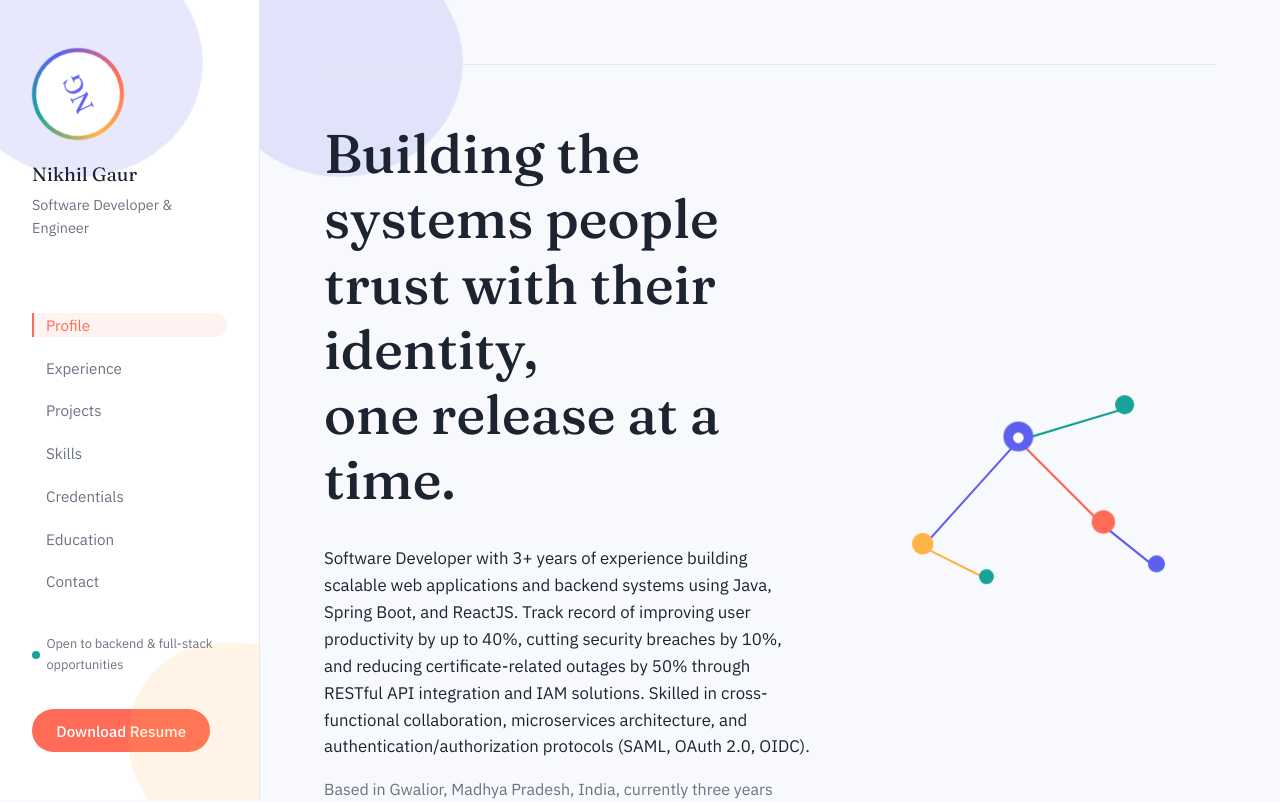
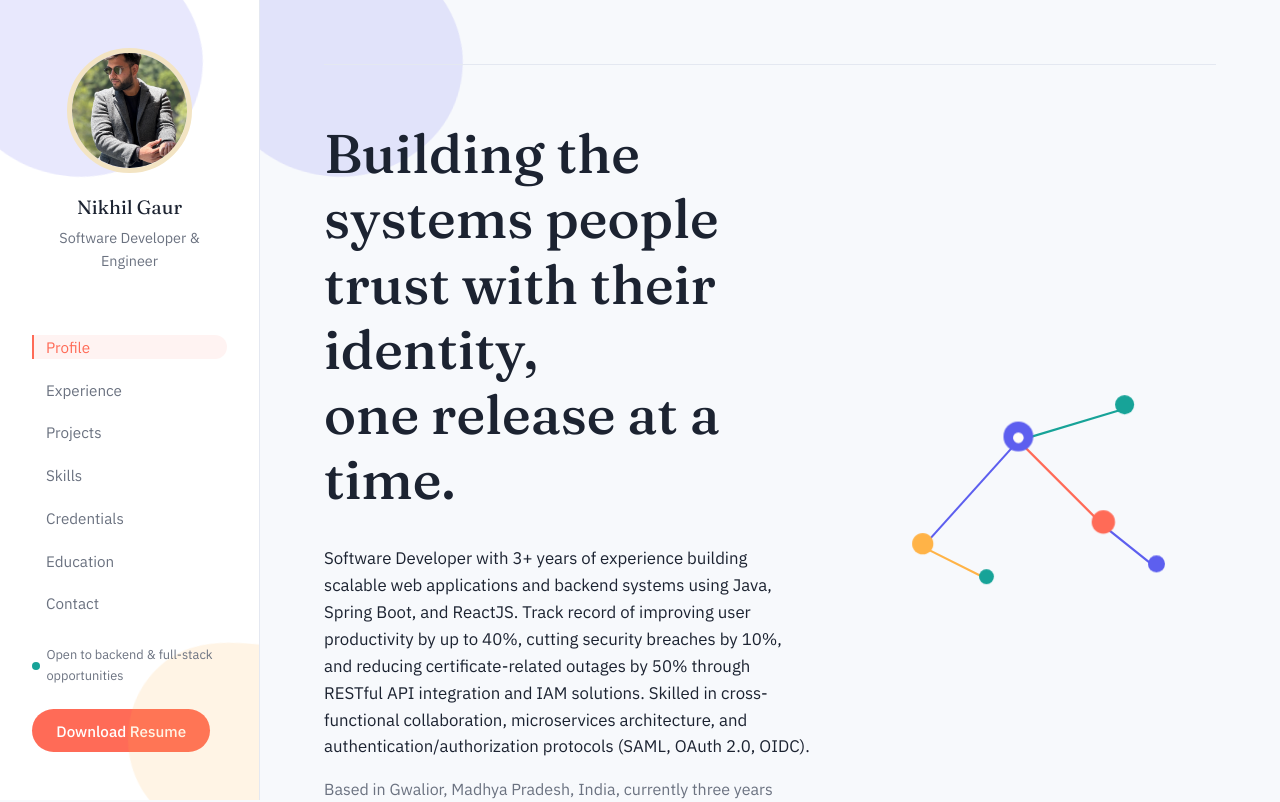
Before and after one commit to nickgaur/nikhil-gaur-portfolio, a React (Vite) app: page / in a window 1280 px wide. Shown: the top 802 px of the page. Built offline with nearby package versions, Linux system fonts and the light colour scheme.

Commit message:
Added skill and profile image

```diff
--- a/src/App.css
+++ b/src/App.css
@@ -216,24 +216,27 @@ button {
 .sidebar-mark {
   position: relative;
   z-index: 1;
-  text-align: left;
+  text-align: center;
 }
 
 .avatar-ring {
-  width: 92px;
-  height: 92px;
+  width: 125px;
+  height: 125px;
   border-radius: 50%;
-  padding: 4px;
+  /* padding: 4px; */
   margin-bottom: 1.2rem;
-  background: conic-gradient(
+  /* background: conic-gradient(
     from 180deg,
     var(--coral),
     var(--gold),
     var(--teal),
     var(--indigo),
     var(--coral)
-  );
-  animation: spinRing 10s linear infinite;
+  ); */
+  margin-left: auto;
+  margin-right: auto;
+  /* animation: spinRing 10s linear infinite; */
+  border: 5px solid #f3e4c3;
 }
 
 @keyframes spinRing {
--- a/src/components/Sidebar.jsx
+++ b/src/components/Sidebar.jsx
@@ -42,12 +42,7 @@ export default function Sidebar() {
       <div className="sidebar-mark">
         {/* Profile picture placeholder — swap this div for an <img src="/your-photo.jpg" alt="Nikhil Gaur" /> */}
         <div className="avatar-ring">
-          <div
-            className="avatar-placeholder"
-            aria-label="Profile photo placeholder"
-          >
-            NG
-          </div>
+          <img className="avatar-placeholder" src="/profile.jpeg" alt="Nikhil Gaur" />
         </div>
         <p className="sidebar-name">{profile.name}</p>
         <p className="sidebar-role">{profile.role}</p>
--- a/src/data.js
+++ b/src/data.js
@@ -13,26 +13,36 @@ export const profile = {
 export const skillGroups = [
   {
     label: "Languages",
-    items: ["Java", "C", "C++", "C#", ".NET", "TypeScript"],
+    items: ["Java", "C", "C++", "C#", "TypeScript", "Python"],
   },
   {
     label: "Backend & Frameworks",
     items: [
       "Spring Boot",
+      "Microservices",
       "Spring Data JPA",
+      "RESTful APIs",
       "Spring Security",
       "Hibernate",
       "JDBC",
       "J2EE",
       "NodeJS",
       "ExpressJS",
-      "RESTful APIs",
-      "Microservices",
+      ".NET",
     ],
   },
   {
     label: "Frontend",
-    items: ["ReactJS", "Angular", "JavaScript", "HTML", "CSS"],
+    items: [
+      "ReactJS",
+      "Angular",
+      "JavaScript",
+      "JQuery",
+      "Tailwind CSS",
+      "Bootstrap",
+      "HTML",
+      "CSS",
+    ],
   },
   {
     label: "Data & Databases",
@@ -41,6 +51,7 @@ export const skillGroups = [
   {
     label: "Tools & Practices",
     items: [
+      "Prompt Engineering",
       "Git/GitHub",
       "Linux",
       "OOP",
@@ -163,7 +174,14 @@ export const projects = [
       "Built authentication and authorization workflows with email verification to strengthen access management",
       "Integrated Stripe APIs for seamless payment processing",
     ],
-    stack: ["ReactJS", "NodeJS", "ExpressJS", "Twilio SendGrid", "Stripe", "MongoDB"],
+    stack: [
+      "ReactJS",
+      "NodeJS",
+      "ExpressJS",
+      "Twilio SendGrid",
+      "Stripe",
+      "MongoDB",
+    ],
   },
 ];
 
```
Also changed, not shown: public/profile.jpeg (added).
